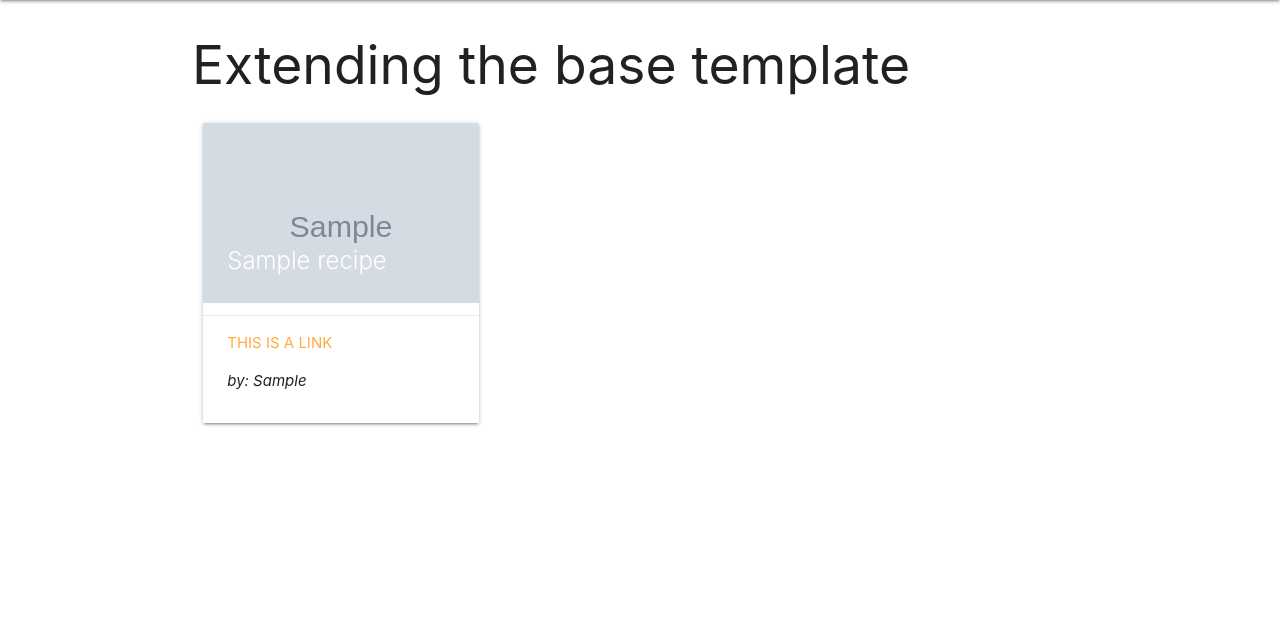
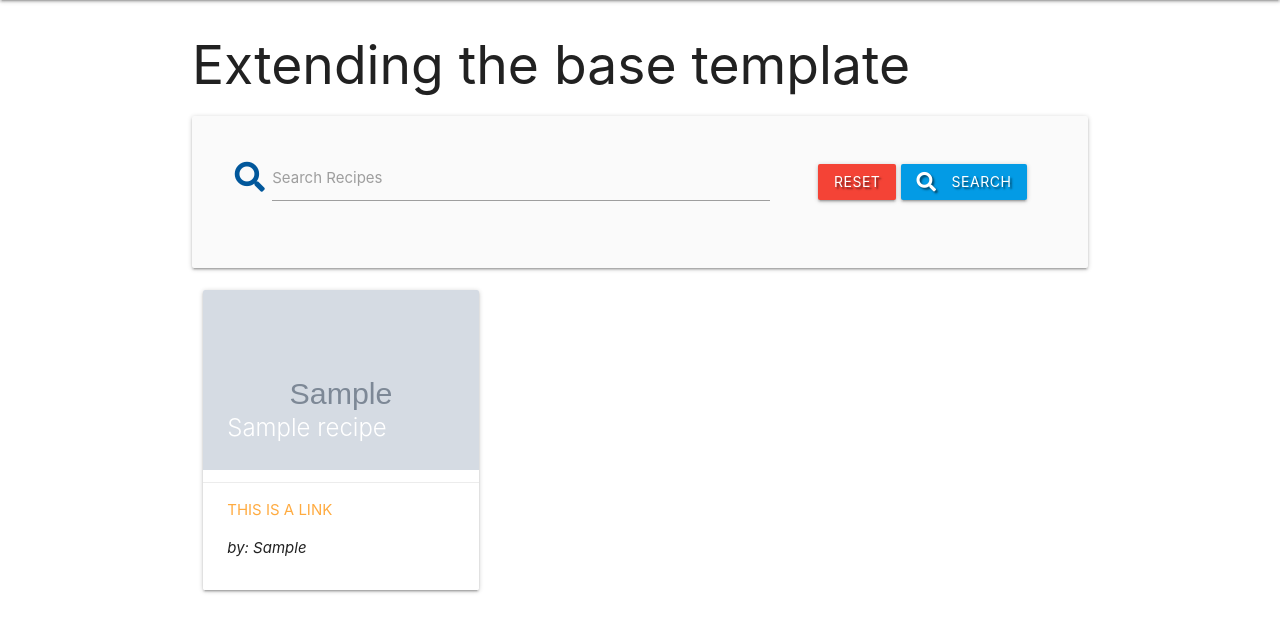
Before and after one commit to upeshp/MS3_EasyDinner, a Flask app: page / in a window 1280 px wide. Shown: the part 64-696 px from the top of the page. Run offline with Flask 2, Linux system fonts and the light colour scheme; grey boxes marked "Sample" are stand-in pictures; a database or web service that is not in the repository returns one stand-in record (values such as "Sample title"); some libraries are stand-ins or nearby versions.

Commit message:
Feat: created index for recipe_name and recipe_ingredients, created search functionality in app.py under search, added search section in recipes.html, added jinja condition to show no results message if search not valid

```diff
--- a/app.py
+++ b/app.py
@@ -22,6 +22,14 @@ mongo = PyMongo(app)
 @app.route("/get_recipes")
 def get_recipes():
     recipes = list(mongo.db.recipes.find())  # gets recipes from database
+    return render_template("recipes.html", recipes=recipes)
+
+
+@app.route("/search", methods=["GET", "POST"])
+def search():
+    query = request.form.get("query")
+    recipes = list(mongo.db.recipes.find(
+        {"$text": {"$search": query}}))
     return render_template("recipes.html", recipes=recipes)
 
 
--- a/templates/recipes.html
+++ b/templates/recipes.html
@@ -3,8 +3,25 @@
 
     <h2>Extending the base template</h2>
 
+    <div class="row card-panel grey lighten-5">
+        <form action="{{ url_for('search') }}" method="POST" class="col s12">
+            <div class="row valign-wrapper center-align">
+                <div class="input-field col s12 m8">
+                    <i class="fas fa-search prefix light-blue-text text-darken-4"></i>
+                    <input type="text" name="query" id="query" minlength="3" class="validate" required>
+                    <label for="query">Search Recipes</label>
+                </div>
+                <div class="col s12 m4">
+                    <a href="{{ url_for('get_recipes') }}" class="red btn text-shadow">Reset</a>
+                    <button type="submit" class="light-blue darken-1 btn text-shadow">
+                        <i class="fas fa-search left"></i> Search
+                    </button>
+                </div>
+            </div>
+        </form>
+    </div>
 
-
+    {% if recipes|length > 0 %}
     <div class="row">
         {% for recipe in recipes %}
         <div class="col s12 m4">
@@ -24,7 +41,9 @@
         </div>
         {% endfor %}
     </div>
-
+    {% else %}
+        <h2 class="red-text">No results found!</h2>
+    {% endif %}
 
 
 {% endblock %}
```
